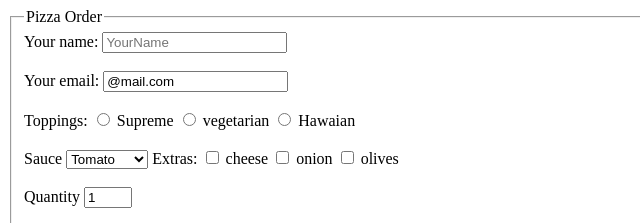
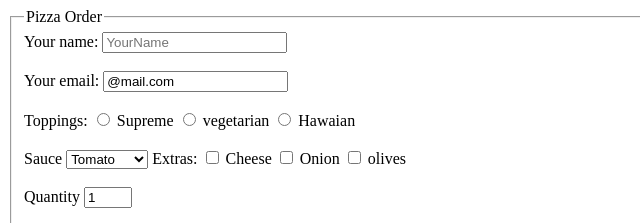
Before and after one commit to rustleMondialu/Homework, a plain HTML site: page html-2/index.html in a window 1280 px wide. Shown: the top 223 px of the page, 0-640 px from the left. Drawn offline with Linux system fonts and the light colour scheme.

Commit message:
am modificat tema

```diff
--- a/html-2/index.html
+++ b/html-2/index.html
@@ -3,7 +3,7 @@
   <head>
     <meta charset="UTF-8" />
     <meta name="viewport" content="width=device-width, initial-scale=1.0" />
-    <title>Pizza Order</title>
+    <title>Pizza Order Homework</title>
   </head>
   <body>
     <fieldset>
@@ -51,9 +51,9 @@
         </select>
         Extras:
         <input type="checkbox" name="extras" id="cheese" />
-        <label for="cheese">cheese</label>
+        <label for="cheese">Cheese</label>
         <input type="checkbox" name="extras" id="onion" />
-        <label for="onion">onion</label>
+        <label for="onion">Onion</label>
         <input type="checkbox" name="extras" id="olives" />
         <label for="olives">olives</label>
         <br />
```
